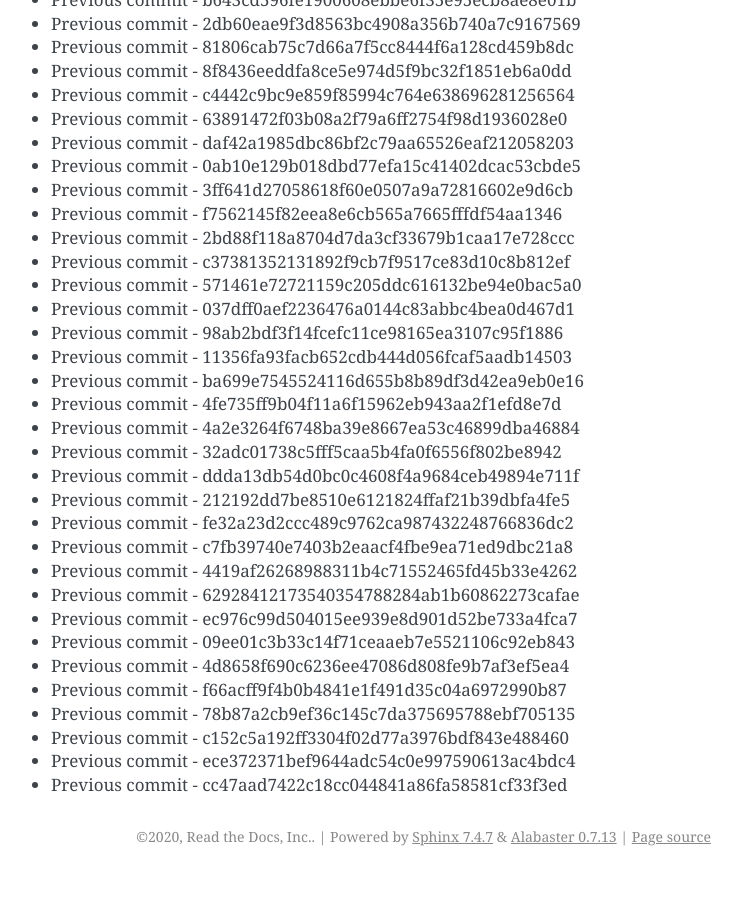
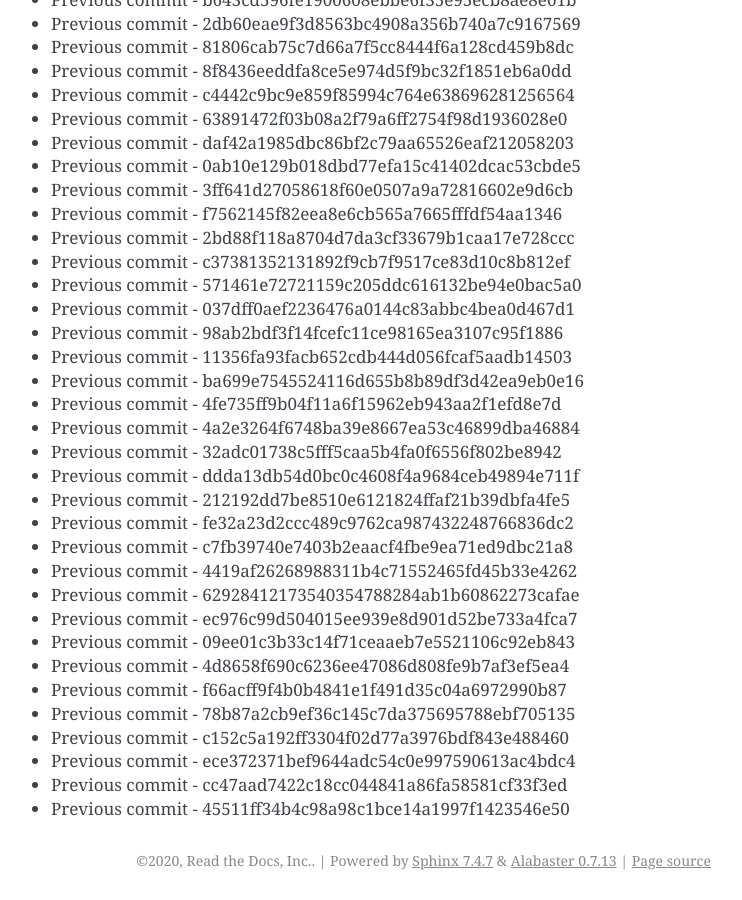
Before and after one commit to readthedocs/rtd-git-stresstest, a Sphinx documentation site: the page built from docs/updates.rst, in a window 1280 px wide and 900 px high, scrolled down 63884 px. Shown: the whole window, without its empty margins (399-1141 px from the left). Built offline with Sphinx 7.4.7, drawn with Linux system fonts in a browser that asks for light colours; before the commit the page ends 64760 px from its top, so only the background shows below that.

Commit message:
Generating commit from previous: 45511ff34b4c98a98c1bce14a1997f1423546e50

```diff
--- a/docs/updates.rst
+++ b/docs/updates.rst
@@ -2716,3 +2716,4 @@ It can be tested for any performance characteristics.
 * Previous commit - c152c5a192ff3304f02d77a3976bdf843e488460
 * Previous commit - ece372371bef9644adc54c0e997590613ac4bdc4
 * Previous commit - cc47aad7422c18cc044841a86fa58581cf33f3ed
+* Previous commit - 45511ff34b4c98a98c1bce14a1997f1423546e50
```
